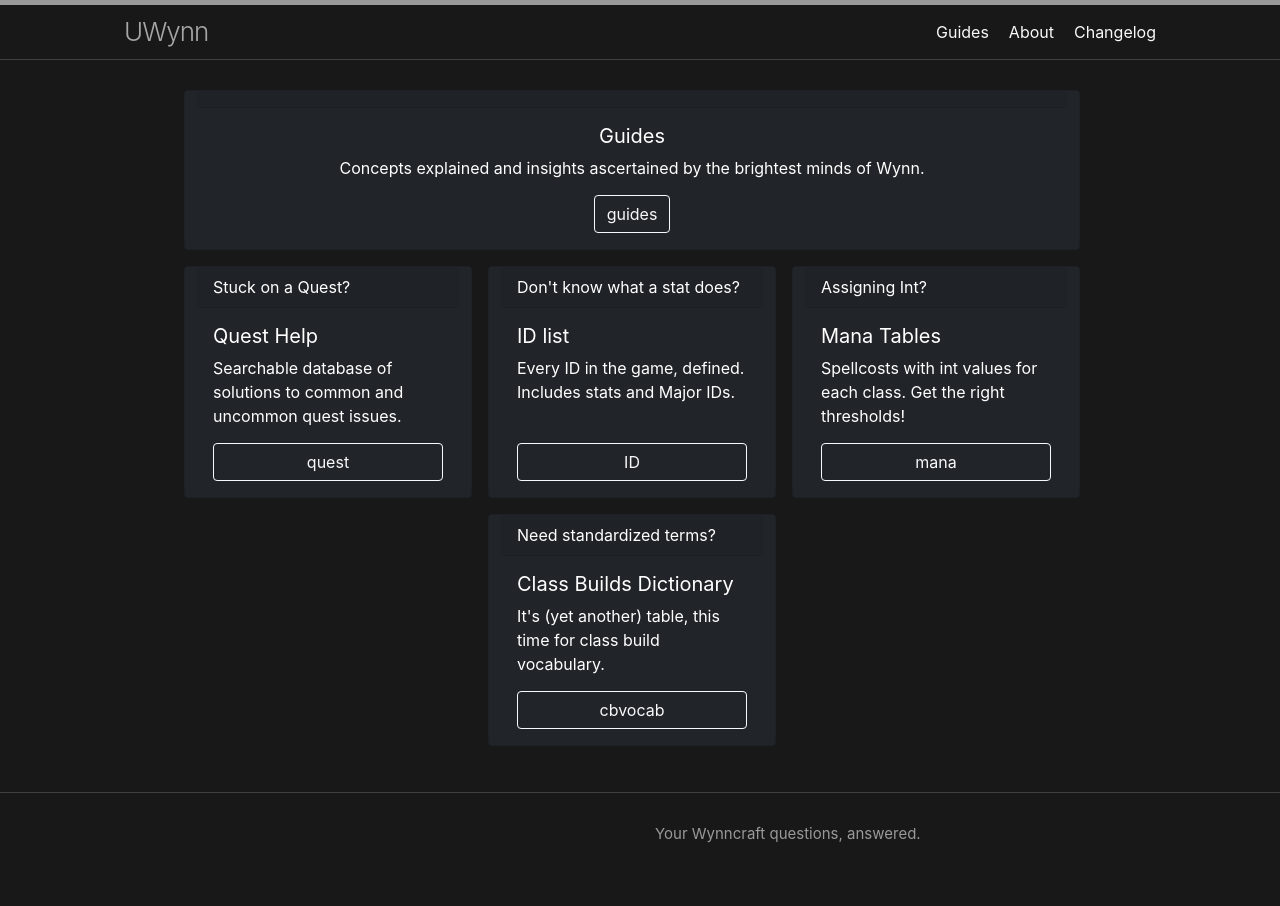
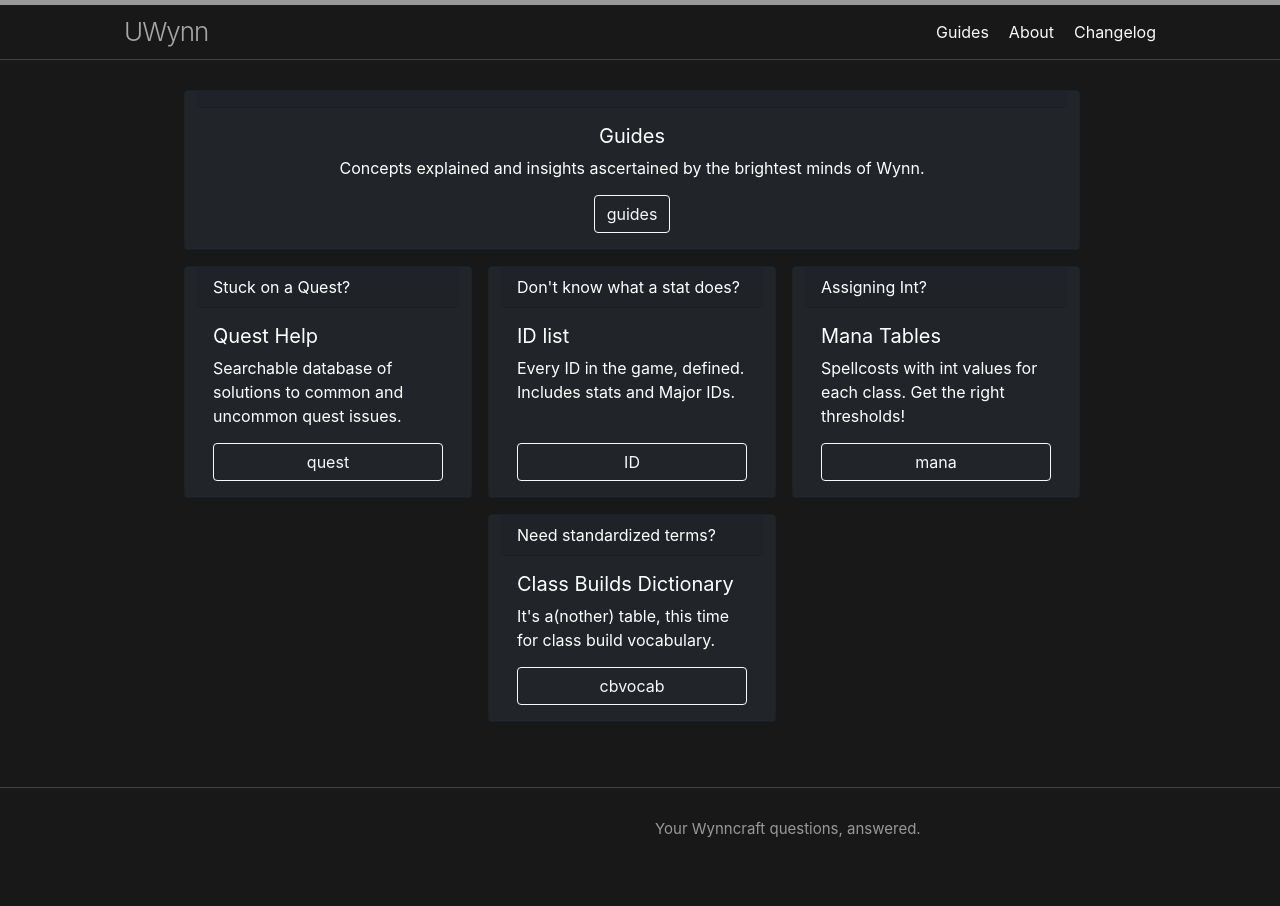
Before and after one commit to UWynn/UWynn.github.io, a Jekyll site: the page built from docs/index.md, in a window 1280 px wide. Built offline with Jekyll 4.4.1, drawn with Linux system fonts in a browser that asks for light colours.

Commit message:
fixed cbvocab card's wordplay

```diff
--- a/docs/index.md
+++ b/docs/index.md
@@ -49,7 +49,7 @@ layout: default
       </div>
       <div class="card-body d-flex flex-column">
         <h5 class="card-title">Class Builds Dictionary</h5>
-        <p class="card-text">It's (yet another) table, this time for class build vocabulary.</p>
+        <p class="card-text">It's a(nother) table, this time for class build vocabulary.</p>
         <a href="/cbvocab/" class="btn btn-outline-light text-light mt-auto">cbvocab</a>
       </div>
     </div>
```
